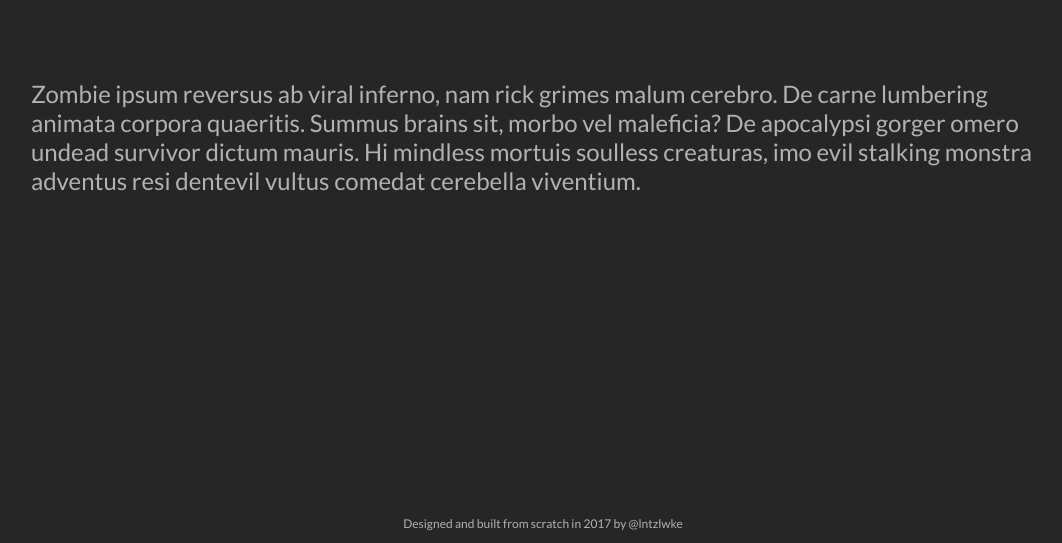
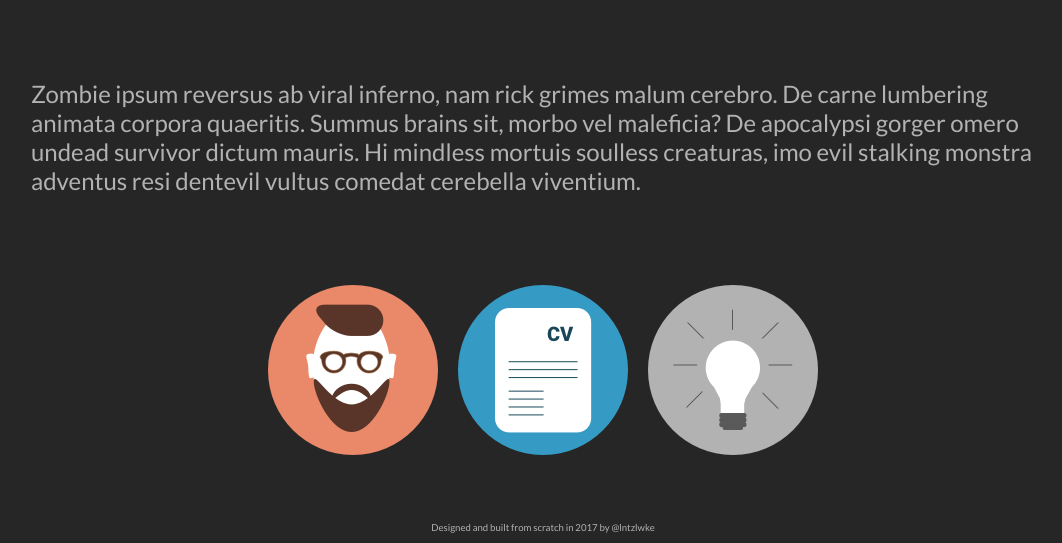
Before and after one commit to lantzleiweke/lntzlwke, a PHP site: page / in a window 1280 px wide. Shown: the part 257-800 px from the top of the page, without its empty margins (97-1159 px from the left). Run offline with PHP 8.4, Linux system fonts and the light colour scheme.

Commit message:
Final nav/hover.
Index page is mostly done, todo:

Add copy
Make header hot.

```diff
--- a/css/main.css
+++ b/css/main.css
@@ -82,7 +82,7 @@ header {
     color: rgb(178, 178, 178);
 }
 
-nav {
+/*nav {
     padding-top: 10vh;
     display: flex;
 }
@@ -97,7 +97,7 @@ nav {
     flex-grow: 1;
     /*align-items: center;*/
     /*align-content: center;*/
-    justify-content: center;
+    /*justify-content: center;
 }
 
 .nav-center a {
@@ -114,27 +114,71 @@ nav {
 .nav-right {
     max-width: 40vw;
     align-self: flex-end;
+
+/*#me {
+  display: block;
+  width: auto;
+  height: auto;
+  /*left: 0px;*/
+  /*width: 513px;*/
+  /*background-image: url('.../images/icon-sprite-sheet@3x.png');*/
+  /*max-width: 33.33%;
+}*/
+
+nav {
+  padding-top:10vh;
+  display: flex;
+  justify-content: center;
+}
+
+nav a {
+  width: 20%;
+  max-width: 170px;
+  margin: 10px 10px;
+}
+
+nav a::before {
+  content: '';
+  display: block;
+  padding-bottom: 100%;
+  background-repeat: no-repeat;
 }
 
 #me {
-  left: 0px;
-  width: 513px;*/
-  background: url("../images/icon-sprite-sheet@3x.png") 0 0;
-  max-width: 33.33%;
+  background-image: url("../images/icon-sprite-sheet.png");
+  background-position: 0 0;
+  background-size: 300% 200%;
+}
+
+#me:hover, #me:focus {
+  background-position: 0 100%;
 }
 
 #cv {
+  background: url("../images/icon-sprite-sheet.png");
+  background-position: 50% 0;
+  background-size: 300% 200%;
+}
 
+#cv:hover, #cv:focus {
+  background-position: 50% 100%;
 }
 
 #exp {
+  background: url("../images/icon-sprite-sheet.png");
+  background-position: 100% 0;
+  background-size: 300% 200%;
+}
 
+#exp:hover, #exp:focus {
+  background-position: 100% 100%;
 }
+
 footer {
     background-color: #262626;
     text-align: center;
     padding: 1em;
     font-family: 'Lato', sans-serif;
-    font-size: 1.5vh;
+    font-size: 1.2vh;
     color: rgb(178, 178, 178);
 }
--- a/index.html
+++ b/index.html
@@ -37,19 +37,25 @@
             </div>
         </section>
         <nav>
+            <a id="me" href="#"></a>
+            <a id="cv" href="#"></a>
+            <a id="exp" href="#"></a>
+        </nav>
+        <!-- <nav>
             <div class="nav-left"></div>
             <div class="nav-center">
-                <a id="me" href="#"></a>
-                <a id="cv" href="#"></a>
-                <a id="exp" href="#"></a>
+                <a id="me" href="#">suck it</a>
+                <a id="cv" href="#">suck it 2</a>
+                <a id="exp" href="#">fuck</a>
             </div>
             <div class="nav-right"></div>
-        </nav>
+        </nav> -->
     </div>
     <footer>
         Designed and built from scratch in 2017 by @lntzlwke
     </footer>
     <script></script>
+
 </body>
 
 </html>
```
Also changed, not shown: images/icon-sprite-sheet.png, images/icon-sprite-sheet@2x.png, images/icon-sprite-sheet@3x.png.
